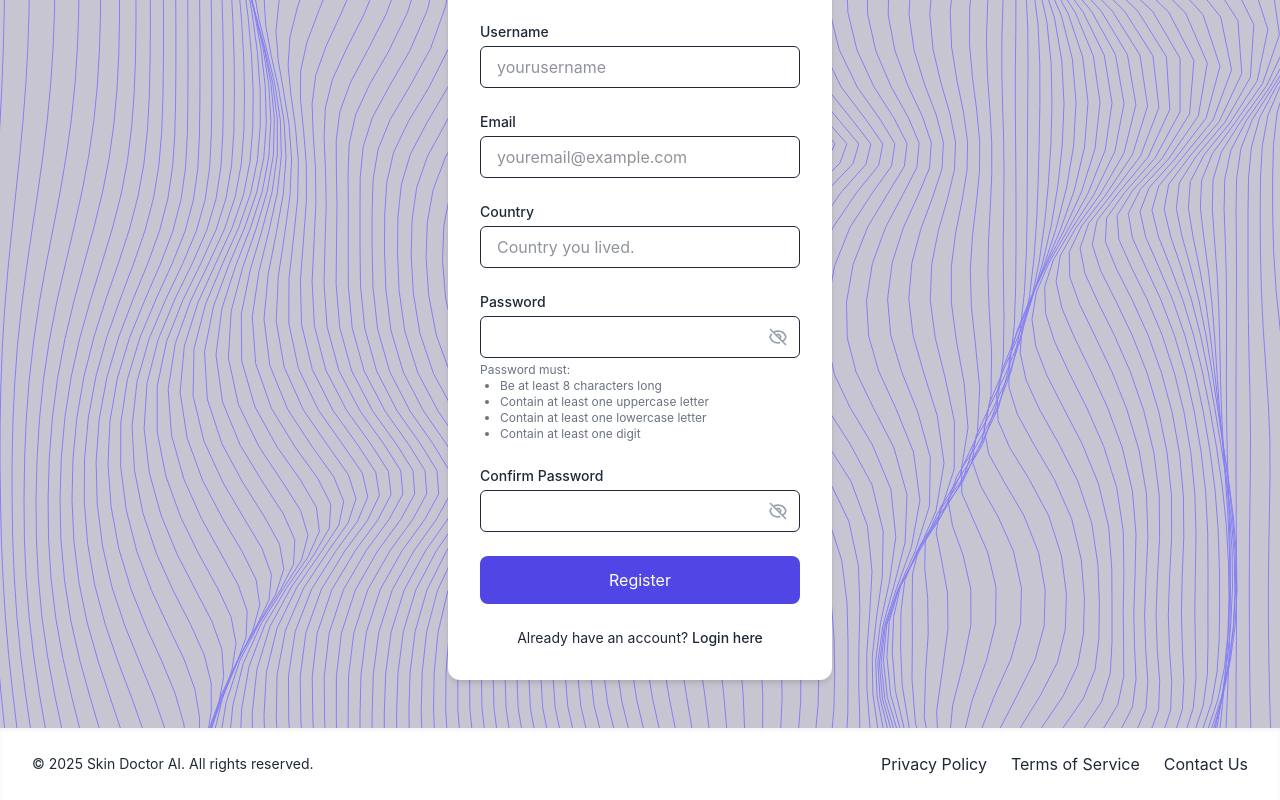
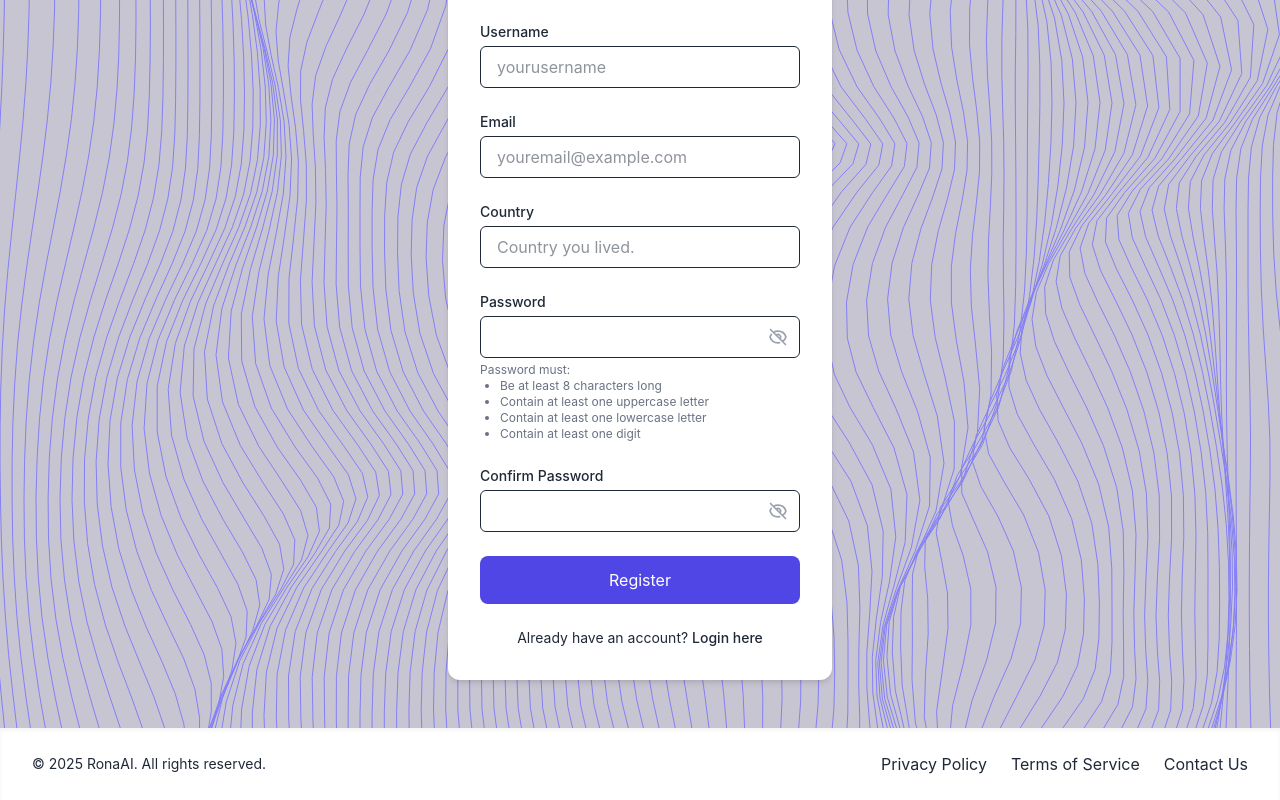
Before and after one commit to Ikhwanand/RonaAI, a React (Vite) app: page /register in a window 1280 px wide. Shown: the part 190-990 px from the top of the page. Built offline with nearby package versions, Linux system fonts and the light colour scheme.

Commit message:
Update Footer.jsx

```diff
--- a/src/components/Footer.jsx
+++ b/src/components/Footer.jsx
@@ -7,7 +7,7 @@ const Footer = () => {
             <div className="flex flex-col md:flex-row justify-between items-center">
                 <div className="mb-4 md:mb-0">
                     <p className="text-sm text-lightText">
-                        &copy; {new Date().getFullYear()} Skin Doctor AI. All rights reserved.
+                        &copy; {new Date().getFullYear()} RonaAI. All rights reserved.
                     </p>
                 </div>
                 <div className="flex space-x-6">
```
